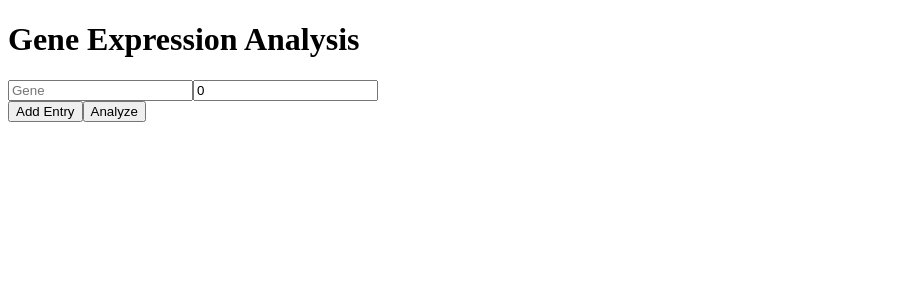
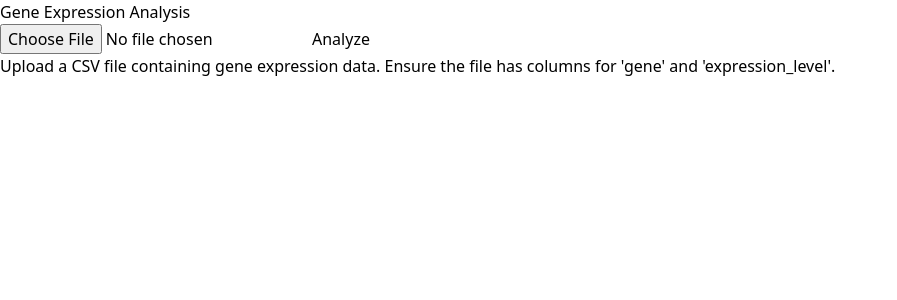
Before and after one commit to kamwro/gene-expression-in-rna-seq, a React app in the folder frontend/: page / in a window 1280 px wide. Shown: the top 300 px of the page, without its empty margins (0-897 px from the left). Built offline with nearby package versions, Linux system fonts and the light colour scheme; the HTML template or start-up script is replaced by a standard one.

Commit message:
feat: add csv file upload instead of manually typing data

```diff
--- a/frontend/package.json
+++ b/frontend/package.json
@@ -7,7 +7,9 @@
   },
   "type": "module",
   "dependencies": {
+    "autoprefixer": "^10.4.19",
     "axios": "^1.7.2",
+    "papaparse": "^5.4.1",
     "react": "^18.3.1",
     "react-dom": "^18.3.1",
     "tailwindcss": "^3.4.6",
@@ -16,10 +18,12 @@
   "devDependencies": {
     "@eslint/js": "^9.7.0",
     "@types/getenv": "^1.0.3",
+    "@types/papaparse": "^5.3.14",
     "@types/react": "^18.3.3",
     "@types/react-dom": "^18.3.0",
     "@typescript-eslint/eslint-plugin": "^7.16.1",
     "@typescript-eslint/parser": "^7.16.1",
+    "css-loader": "^7.1.2",
     "dotenv": "^16.4.5",
     "eslint": "^8.57.0",
     "eslint-config-prettier": "^9.1.0",
@@ -27,7 +31,9 @@
     "eslint-plugin-react": "^7.35.0",
     "eslint-plugin-react-hooks": "^4.6.2",
     "globals": "^15.8.0",
+    "postcss-loader": "^8.1.1",
     "prettier": "^3.3.3",
+    "style-loader": "^4.0.0",
     "ts-loader": "^9.5.1",
     "typescript": "^5.5.3",
     "typescript-eslint": "^7.16.1",
--- a/frontend/src/App.tsx
+++ b/frontend/src/App.tsx
@@ -3,12 +3,13 @@
 
 import GeneExpressionForm from './components/GeneExpressionForm';
 import Results from './components/Results';
-import type { GeneExpressionEntry, ResultItem } from './types';
+import './index.css';
+import type { GeneExpressionEntry } from './utils/types';
 
 const API_BASE_URL = process.env.REACT_APP_BASE_API_URL;
 
 const App: React.FC = () => {
-  const [results, setResults] = useState<ResultItem[]>();
+  const [results, setResults] = useState<GeneExpressionEntry[]>();
 
   const handleDataSubmit = async (data: { data: GeneExpressionEntry[] }) => {
     try {
@@ -27,7 +28,7 @@
     <div className="container mx-auto p-4">
       <h1 className="text-2xl mb-4">Gene Expression Analysis</h1>
       <GeneExpressionForm onSubmit={handleDataSubmit} />
-      {results && <Results data={results} />}
+      {results && <Results data={{ data: results }} />}
     </div>
   );
 };
--- a/frontend/src/components/GeneExpressionForm.tsx
+++ b/frontend/src/components/GeneExpressionForm.tsx
@@ -1,82 +1,56 @@
 import React, { useState } from 'react';
-
-interface GeneExpressionData {
-  data: { gene: string; expression_level: number }[];
-}
-
-interface GeneExpressionFormProps {
-  onSubmit: (data: GeneExpressionData) => void;
-}
+import '../index.css';
+import type { GeneExpressionFormProps } from '../utils/types';
+import { csvToJson } from '../utils/csvToJson';
 
 const GeneExpressionForm: React.FC<GeneExpressionFormProps> = ({
   onSubmit,
 }) => {
-  const [entries, setEntries] = useState<
-    { gene: string; expression_level: number }[]
-  >([{ gene: '', expression_level: 0 }]);
+  const [file, setFile] = useState<File | null>(null);
+  const [error, setError] = useState<string | null>(null);
   const [isSubmitting, setIsSubmitting] = useState(false);
 
-  const handleChange = (
-    index: number,
-    field: 'gene' | 'expression_level',
-    value: string | number
-  ) => {
-    const updatedEntries = [...entries];
-    updatedEntries[index] = {
-      ...updatedEntries[index],
-      [field]: value,
-    };
-    setEntries(updatedEntries);
-  };
-
-  const addEntry = () => {
-    setEntries([...entries, { gene: '', expression_level: 0 }]);
+  const handleFileChange = (e: React.ChangeEvent<HTMLInputElement>) => {
+    if (e.target.files && e.target.files[0]) {
+      setFile(e.target.files[0]);
+      setError(null); // Reset any previous errors when a new file is selected
+    }
   };
 
   const handleSubmit = async (e: React.FormEvent<HTMLFormElement>) => {
     e.preventDefault();
-    if (isSubmitting) return; // Prevent duplicate submissions
-
-    setIsSubmitting(true);
-    try {
-      await onSubmit({ data: entries });
-    } catch (error) {
-      console.error('Error submitting data', error);
-    } finally {
-      setIsSubmitting(false);
+    if (file) {
+      if (isSubmitting) return;
+      setIsSubmitting(true);
+      try {
+        const jsonData = await csvToJson(file);
+        console.log('Parsed JSON Data:', jsonData);
+        onSubmit(jsonData);
+      } catch (error) {
+        console.error('Error parsing CSV file', error);
+        setError(
+          'Error parsing CSV file. Please check the file format and try again.'
+        );
+      } finally {
+        setIsSubmitting(false);
+      }
+    } else {
+      setError('No file selected. Please choose a CSV file to upload.');
+      console.error('No file selected');
     }
   };
 
   return (
     <form onSubmit={handleSubmit}>
-      {entries.map((entry, index) => (
-        <div key={index} className="entry">
-          <input
-            type="text"
-            placeholder="Gene"
-            value={entry.gene}
-            onChange={(e) => handleChange(index, 'gene', e.target.value)}
-          />
-          <input
-            type="number"
-            placeholder="Expression Level"
-            value={entry.expression_level}
-            onChange={(e) =>
-              handleChange(index, 'expression_level', e.target.value)
-            }
-          />
-        </div>
-      ))}
-      <button type="button" onClick={addEntry}>
-        Add Entry
-      </button>
-      <button
-        type="submit"
-        className="mt-2 px-4 py-2 bg-blue-500 text-white"
-        disabled={isSubmitting}
-      >
+      <input type="file" accept=".csv" onChange={handleFileChange} />
+      <button type="submit" className="mt-2 px-4 py-2 bg-blue-500 text-white">
         {isSubmitting ? 'Submitting...' : 'Analyze'}
       </button>
+      <p className="mt-2 text-gray-600">
+        Upload a CSV file containing gene expression data. Ensure the file has
+        columns for 'gene' and 'expression_level'.
+      </p>
+      {error && <p className="text-red-500">{error}</p>}
     </form>
   );
 };
--- a/frontend/src/components/Results.tsx
+++ b/frontend/src/components/Results.tsx
@@ -1,5 +1,6 @@
 import React from 'react';
-import type { ResultsProps } from '../types';
+import '../index.css';
+import type { ResultsProps } from '../utils/types';
 
 const Results: React.FC<ResultsProps> = ({ data }) => {
   // Check if data is an array or an object and render accordingly
--- /dev/null
+++ b/frontend/src/utils/csvToJson.ts
@@ -0,0 +1,33 @@
+// src/utils/csvToJson.ts
+import Papa from 'papaparse';
+import { GeneExpressionData, GeneExpressionEntry } from './types';
+
+export const csvToJson = (file: File): Promise<GeneExpressionData> => {
+  return new Promise((resolve, reject) => {
+    try {
+      Papa.parse<GeneExpressionEntry>(file, {
+        header: true,
+        skipEmptyLines: true,
+        quoteChar: '"',
+        escapeChar: '"',
+        delimiter: ',',
+        complete: (results) => {
+          if (results.errors.length) {
+            console.error('Parsing errors:', results.errors);
+            reject(results.errors);
+          } else {
+            console.log('Parsing results:', results);
+            resolve({ data: results.data });
+          }
+        },
+        error: (error) => {
+          console.error('Parsing error:', error);
+          reject(error);
+        },
+      });
+    } catch (error) {
+      console.error('Error reading file:', error);
+      reject(error);
+    }
+  });
+};
--- /dev/null
+++ b/frontend/src/utils/types.ts
@@ -0,0 +1,16 @@
+export interface GeneExpressionEntry {
+  gene: string;
+  expression_level: number;
+}
+
+export interface GeneExpressionData {
+  data: Array<GeneExpressionEntry>;
+}
+
+export interface GeneExpressionFormProps {
+  onSubmit: (data: GeneExpressionData) => void;
+}
+
+export interface ResultsProps {
+  data: GeneExpressionData;
+}
```
Also changed, not shown: frontend/src/types.ts (deleted, +0 -21 lines), 1 other file (tests, documents, lock files or other folders).
